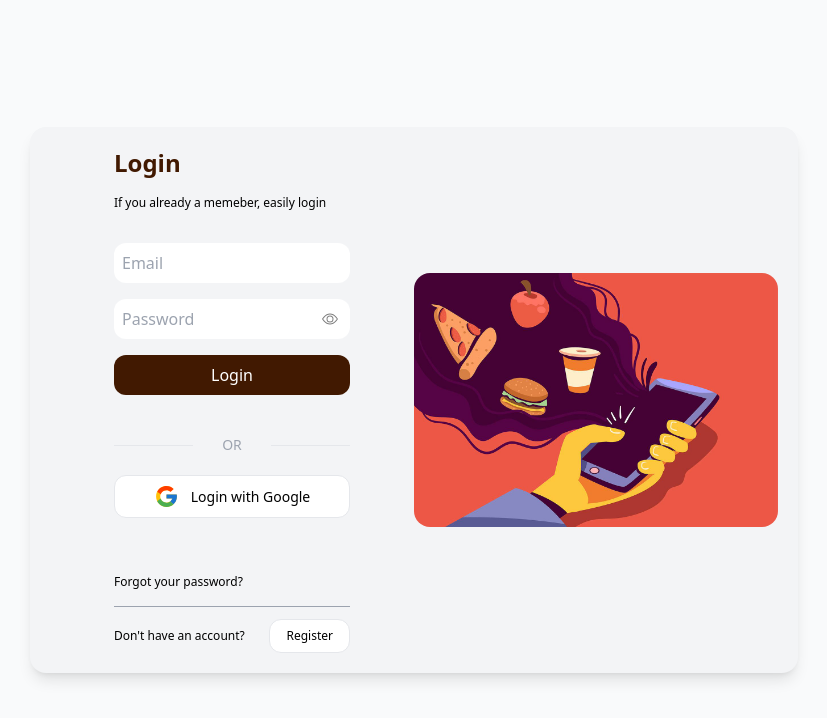
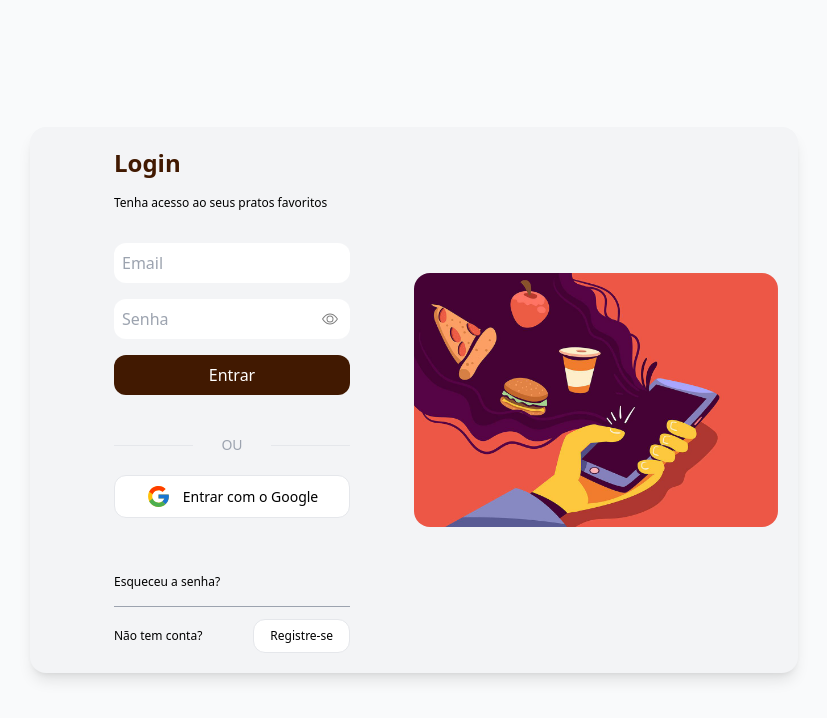
Before and after one commit to lana2-2karla/food-delivery-app, a React (Create React App) app in the folder frontend/: page / in a window 1280 px wide. Shown: the top 718 px of the page, without its empty margins (226-1053 px from the left). Built offline with nearby package versions, Linux system fonts and the light colour scheme; no server answers.

Commit message:
:recycle: refactor: login in Portuguese and removal of gray background

```diff
--- a/frontend/src/pages/Login.js
+++ b/frontend/src/pages/Login.js
@@ -32,14 +32,14 @@ function Login () {
   }
 
   return (
-    <section className="bg-gray-50 min-h-screen flex items-center justify-center">
+    <section className="md:bg-gray-50 min-h-screen flex items-center justify-center">
        {/* Login container */}
-      <div className="bg-gray-100 flex rounded-2xl shadow-lg max-w-3xl p-5 items-center">
+      <div className="md:bg-gray-100 flex rounded-2xl shadow-lg max-w-3xl p-5 items-center">
 
       {/* form */}
         <div className="md:w-1/2 px-16">
           <h2 className="font-bold text-2xl text-[#411901]">Login</h2>
-          <p className="text-xs mt-4">If you already a memeber, easily login</p>
+          <p className="text-xs mt-4">Tenha acesso ao seus pratos favoritos</p>
 
           <form action="" className="flex flex-col gap-4">
             <input
@@ -54,7 +54,7 @@ function Login () {
             className="p-2 rounded-xl w-full"
             type="password"
             name="password"
-            placeholder="Password"
+            placeholder="Senha"
             onChange={handleChange}
             />
             <svg xmlns="http://www.w3.org/2000/svg" width="16" height="16" fill="gray" className="bi bi-eye absolute top-1/2 right-3 -translate-y-1/2 " viewBox="0 0 16 16">
@@ -69,14 +69,14 @@ function Login () {
             onClick={handleSubmit}
             disabled={!validationInput()}
             >
-              Login
+              Entrar
             </button>
           </form>
 
           {/* divider */}
           <div className="mt-10 grid grid-cols-3 items-center text-grey-400">
             <hr className="boarder-gray-400"/>
-            <p className="text-center text-gray-400 text-sm">OR</p>
+            <p className="text-center text-gray-400 text-sm">OU</p>
             <hr className="boarder-gray-400"/>
           </div>
 
@@ -88,13 +88,13 @@ function Login () {
               <path fill="#4CAF50" d="M24,44c5.166,0,9.86-1.977,13.409-5.192l-6.19-5.238C29.211,35.091,26.715,36,24,36c-5.202,0-9.619-3.317-11.283-7.946l-6.522,5.025C9.505,39.556,16.227,44,24,44z" />
               <path fill="#1976D2" d="M43.611,20.083H42V20H24v8h11.303c-0.792,2.237-2.231,4.166-4.087,5.571c0.001-0.001,0.002-0.001,0.003-0.002l6.19,5.238C36.971,39.205,44,34,44,24C44,22.659,43.862,21.35,43.611,20.083z" />
             </svg>
-            Login with Google
+            Entrar com o Google
           </button>
           {/* Register */}
-          <p className="mt-10 text-xs border-b py-4 border-gray-400">Forgot your password?</p>
+          <p className="mt-10 text-xs border-b py-4 border-gray-400">Esqueceu a senha?</p>
           <div className="mt-3 text-xs flex justify-between items-center">
-            <p>Don't have an account?</p>
-            <button className="py-2 px-4 bg-white border rounded-xl hover:scale-110 duration-300">Register</button>
+            <p>Não tem conta?</p>
+            <button className="py-2 px-4 bg-white border rounded-xl hover:scale-110 duration-300">Registre-se</button>
           </div>
 
         </div>
```
